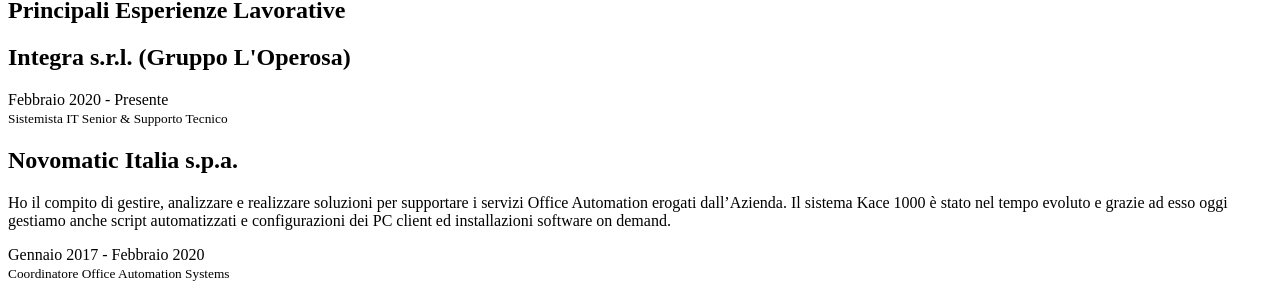
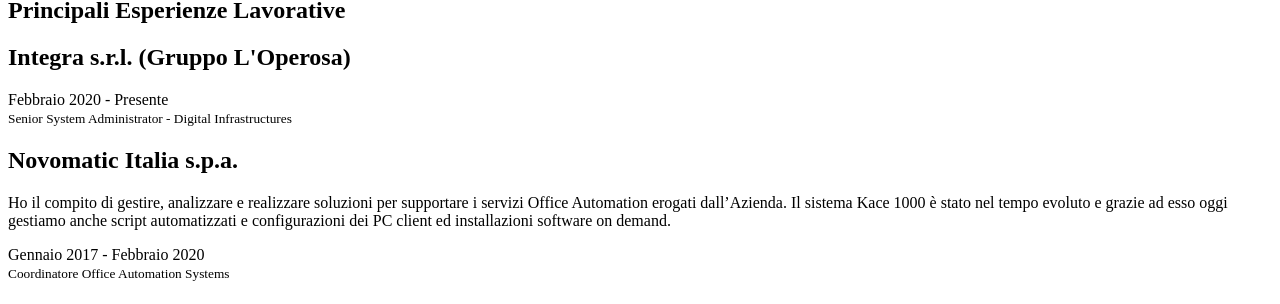
Before and after one commit to Skyflash/skyflash.github.io, a Jekyll site: the page built from index.html, in a window 1280 px wide and 900 px high, scrolled down 644 px. Shown: the part 149-453 px from the top of the window. Built offline with Jekyll 4.4.1, drawn with Linux system fonts in a browser that asks for light colours.

Commit message:
Aggiornamento CV

```diff
--- a/_data/index/careers.yml
+++ b/_data/index/careers.yml
@@ -10,7 +10,7 @@
     detail: Febbraio 2020 - Presente
     i18n: integra_date
   job:
-    detail: Sistemista IT Senior & Supporto Tecnico
+    detail: Senior System Administrator - Digital Infrastructures
     i18n: integra_job
   icon: fa-plus-square
   present: true
```
Also changed, not shown: 1 other file.
